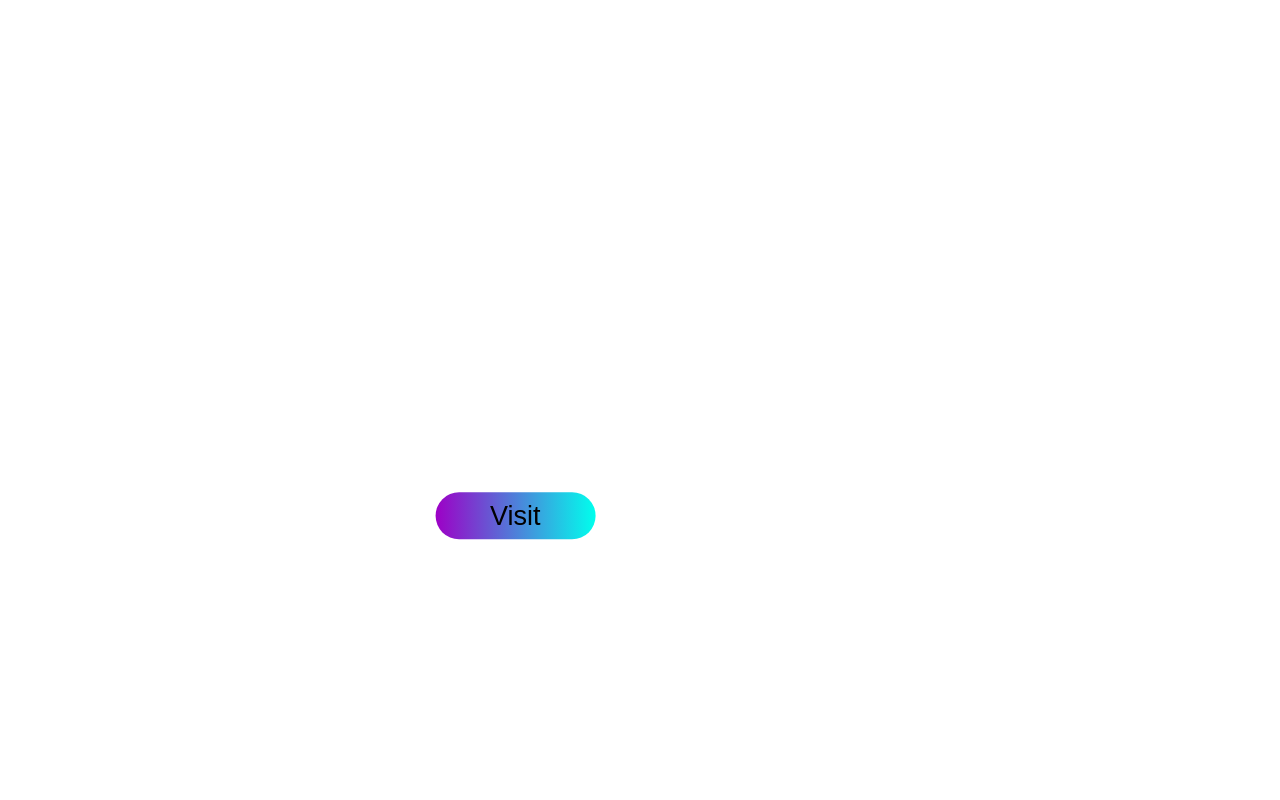
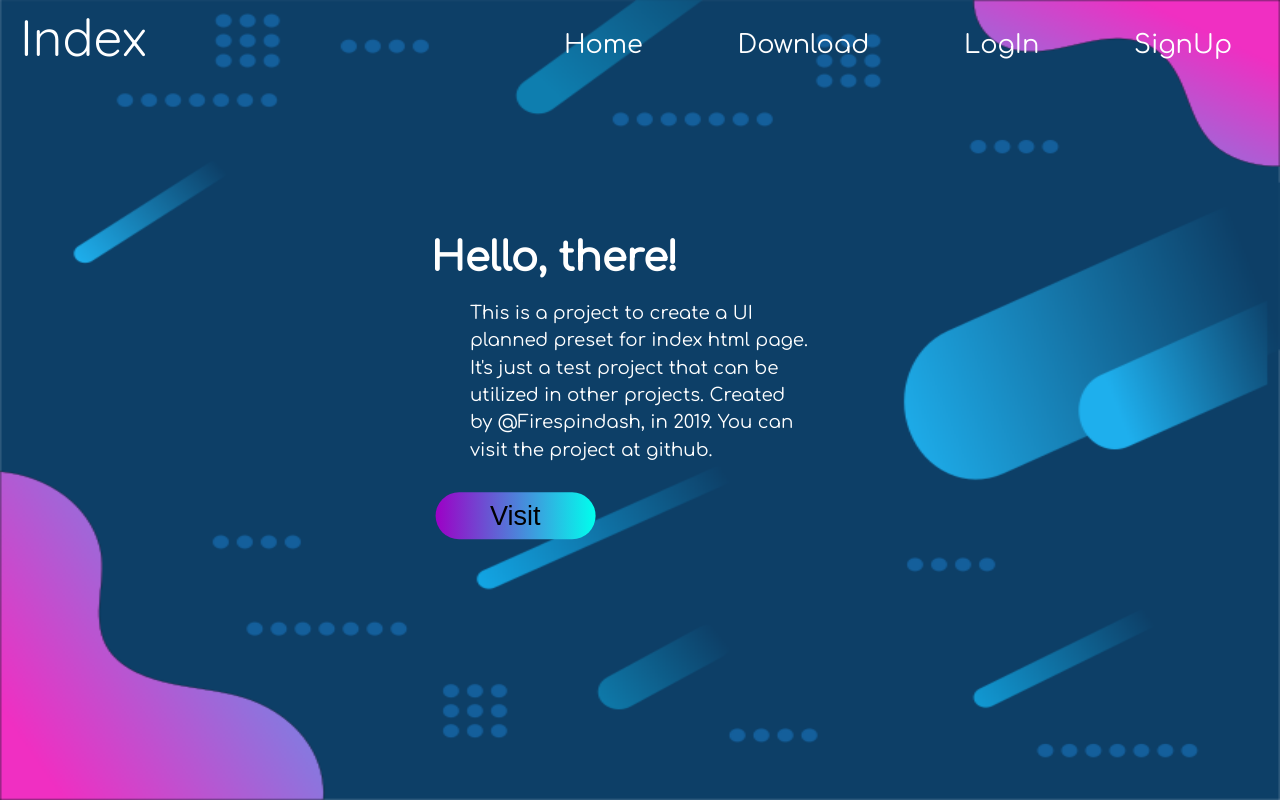
Before and after one commit to Firespindash/login-php-app, a PHP site: page / in a window 1280 px wide. Run offline with PHP 8.4, Linux system fonts and the light colour scheme; some libraries are stand-ins or nearby versions.

Commit message:
Update styles.css

```diff
--- a/login-app/css/styles.css
+++ b/login-app/css/styles.css
@@ -5,11 +5,7 @@
 body {
   height: 100vh;
   overflow: hidden;
-<<<<<<< HEAD
-  background-image: url("img/website_image.png");
-=======
   background-image: url("../img/website_image.png");
->>>>>>> 1378834 (Solving the submodule mess.)
   background-size: 100% 100%;
   font-family: 'Comfortaa', cursive;
 }
```
